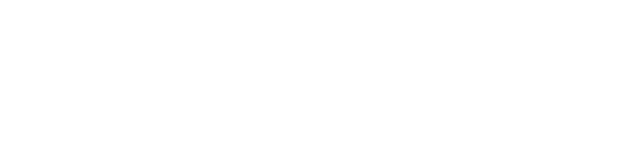
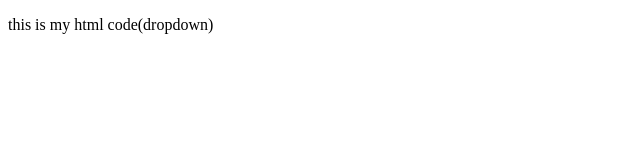
Before and after one commit to sayanti997/localrepo, a plain HTML site: page index.html in a window 1280 px wide. Shown: the whole page, without its empty margins (0-640 px from the left). Drawn offline with Linux system fonts and the light colour scheme.

```diff
--- a/index.html
+++ b/index.html
@@ -6,6 +6,6 @@
     <title>Document</title>
 </head>
 <body>
-
+<p>this is my html code(dropdown)</p>
 </body>
 </html>
```
